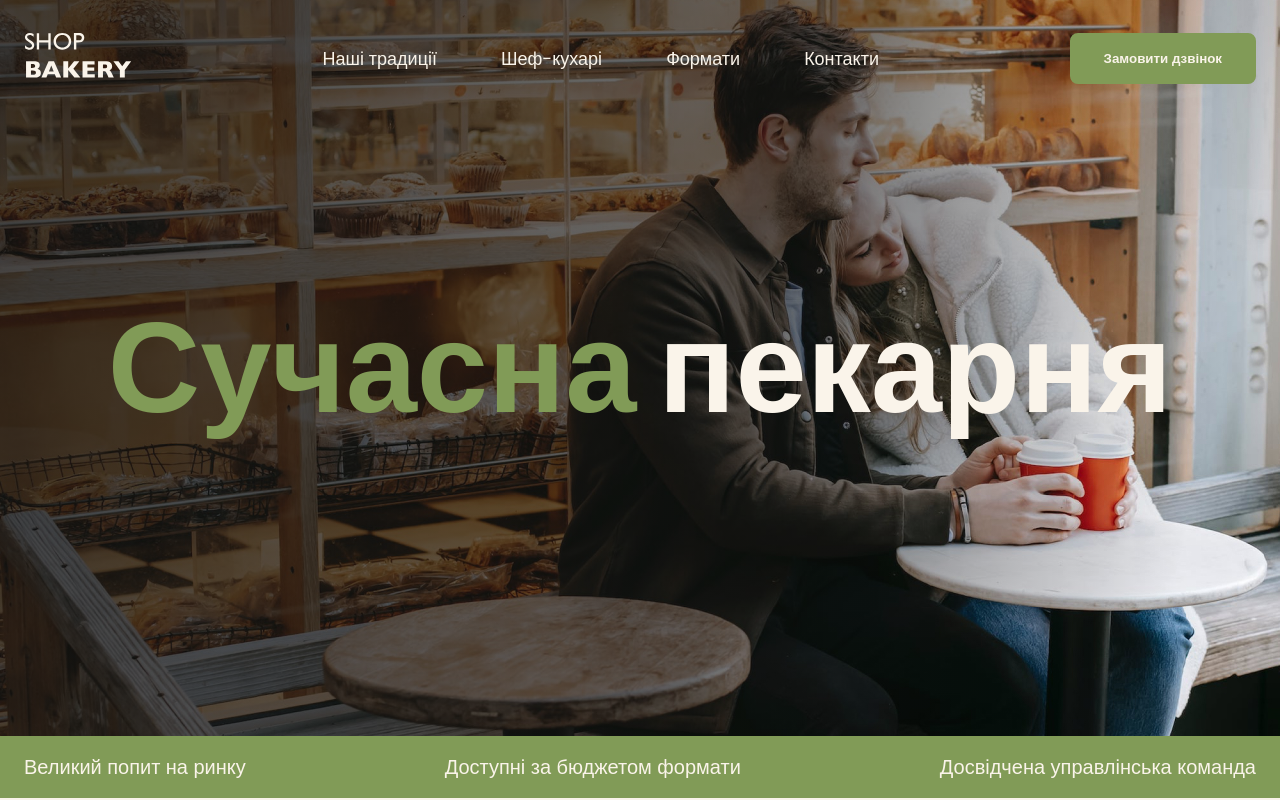
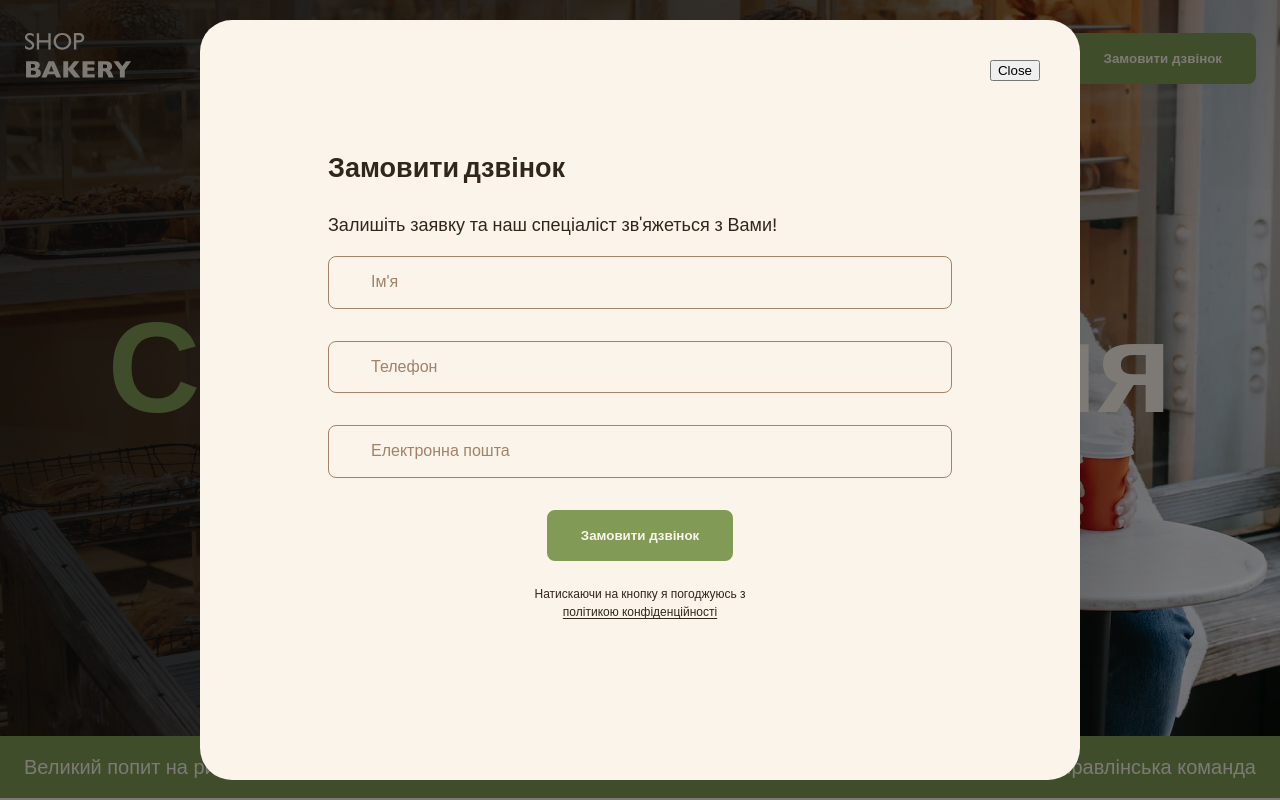
Before and after one commit to bladex-1112/bakery, a plain HTML site: page index.html in a window 1280 px wide. Shown: the top 800 px of the page. Drawn offline with Linux system fonts and the light colour scheme.

Commit message:
Add form

```diff
--- a/css/styles.css
+++ b/css/styles.css
@@ -500,6 +500,8 @@ ul {
   max-height: 880px;
   background-color: var(--color-primary-light);
   border-radius: 32px;
+  padding: 128px;
+  overflow-y: auto;
 }
 .backdrop.is-hidden {
   opacity: 0;
@@ -512,3 +514,56 @@ ul {
   top: 40px;
   right: 40px;
 }
+
+/* Form */
+.form-field {
+  margin-bottom: 32px;
+}
+
+.form-label {
+  display: block;
+}
+
+.form-input {
+  padding: 16px 42px;
+  width: 100%;
+  border: 1px solid var(--color-secondary-dark);
+  border-radius: 8px;
+  background-color: transparent;
+  font-size: 16px;
+  line-height: 1.17;
+}
+
+.form-input:focus {
+  border-color: var(--color-brand-normal);
+  outline: none;
+}
+
+.form-input::placeholder {
+  color: var(--color-secondary-dark);
+  font-size: 16px;
+  line-height: 1.17;
+}
+
+.form-input:focus::placeholder {
+  color: var(--color-primary-dark);
+}
+
+.form-button {
+  display: block;
+  margin: 0 auto 24px;
+}
+
+.form-terms {
+  margin: 0 auto;
+  max-width: 220px;
+  font-weight: 500;
+  font-size: 12px;
+  line-height: 1.5;
+  text-align: center;
+}
+
+.form-terms-link {
+  color: var(--color-primary-dark);
+  text-underline-offset: 2px;
+}
--- a/index.html
+++ b/index.html
@@ -185,6 +185,56 @@
                 Приєднуйся до мережі пекарень
               </h2>
               <p>Заповни форму, щоб ми звʼязались з тобою!</p>
+              <form name="contact-form" autocomplete="off">
+                <div class="form-field">
+                  <label class="form-label visually-hidden" for="user-name"
+                    >Ім'я</label
+                  >
+                  <input
+                    class="form-input"
+                    type="text"
+                    name="user-name"
+                    id="user-name"
+                    placeholder="Ім'я"
+                  />
+                </div>
+
+                <div class="form-field">
+                  <label class="form-label visually-hidden" for="user-tel"
+                    >Телефон</label
+                  >
+                  <input
+                    class="form-input"
+                    type="tel"
+                    name="user-tel"
+                    id="user-tel"
+                    placeholder="Телефон"
+                  />
+                </div>
+
+                <div class="form-field">
+                  <label class="form-label visually-hidden" for="user-email"
+                    >Електронна пошта</label
+                  >
+                  <input
+                    class="form-input"
+                    type="email"
+                    name="user-email"
+                    id="user-email"
+                    placeholder="Електронна пошта"
+                  />
+                </div>
+
+                <button class="form-button button" type="submit">
+                  Замовити дзвінок
+                </button>
+                <p class="form-terms">
+                  Натискаючи на кнопку я погоджуюсь з
+                  <a class="form-terms-link" href="#"
+                    >політикою конфіденційності</a
+                  >
+                </p>
+              </form>
             </div>
             <iframe
               class="contact-map"
@@ -262,9 +312,59 @@
       </div>
     </footer>
 
-    <div class="backdrop is-hidden">
+    <div class="backdrop">
       <div class="modal">
         <button class="modal-btn-close" type="button">Close</button>
+        <h2>Замовити дзвінок</h2>
+        <p>Залишіть заявку та наш спеціаліст зв'яжеться з Вами!</p>
+        <form name="modal-form" autocomplete="off" novalidate>
+          <div class="form-field">
+            <label class="form-label visually-hidden" for="user-name"
+              >Ім'я</label
+            >
+            <input
+              class="form-input"
+              type="text"
+              name="user-name"
+              id="user-name"
+              placeholder="Ім'я"
+            />
+          </div>
+
+          <div class="form-field">
+            <label class="form-label visually-hidden" for="user-tel"
+              >Телефон</label
+            >
+            <input
+              class="form-input"
+              type="tel"
+              name="user-tel"
+              id="user-tel"
+              placeholder="Телефон"
+            />
+          </div>
+
+          <div class="form-field">
+            <label class="form-label visually-hidden" for="user-email"
+              >Електронна пошта</label
+            >
+            <input
+              class="form-input"
+              type="email"
+              name="user-email"
+              id="user-email"
+              placeholder="Електронна пошта"
+            />
+          </div>
+
+          <button class="form-button button" type="submit">
+            Замовити дзвінок
+          </button>
+          <p class="form-terms">
+            Натискаючи на кнопку я погоджуюсь з
+            <a class="form-terms-link" href="#">політикою конфіденційності</a>
+          </p>
+        </form>
       </div>
     </div>
 
```
